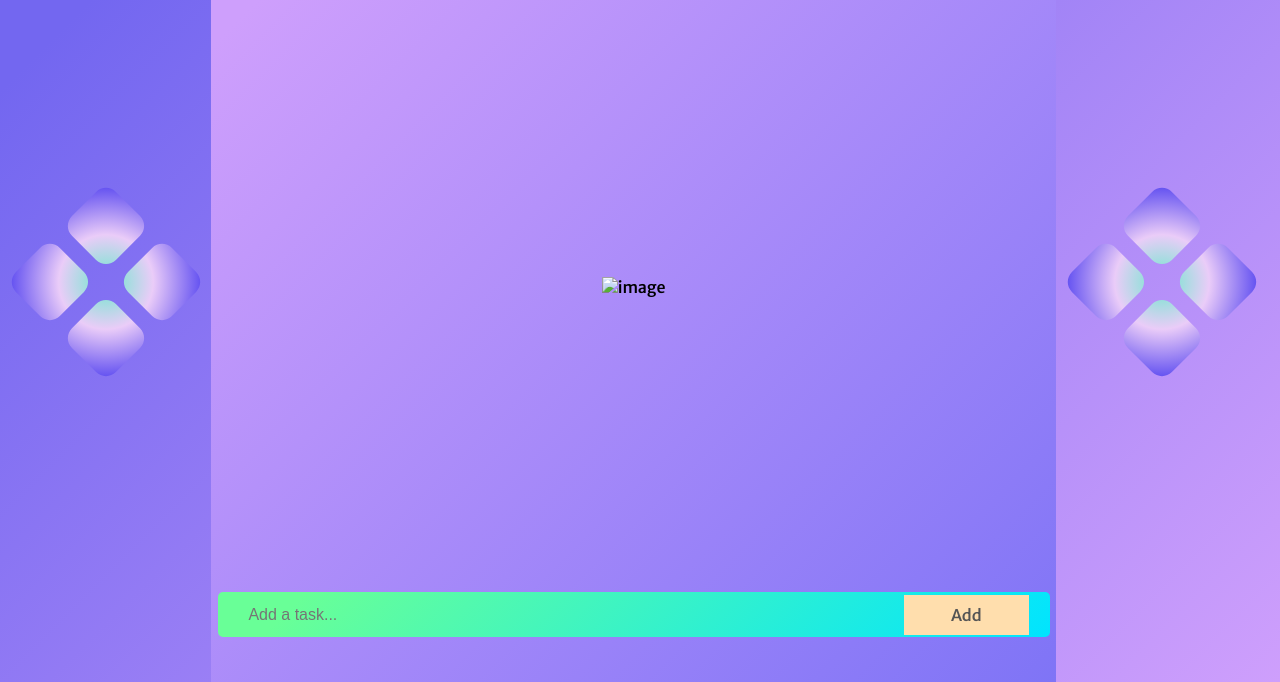
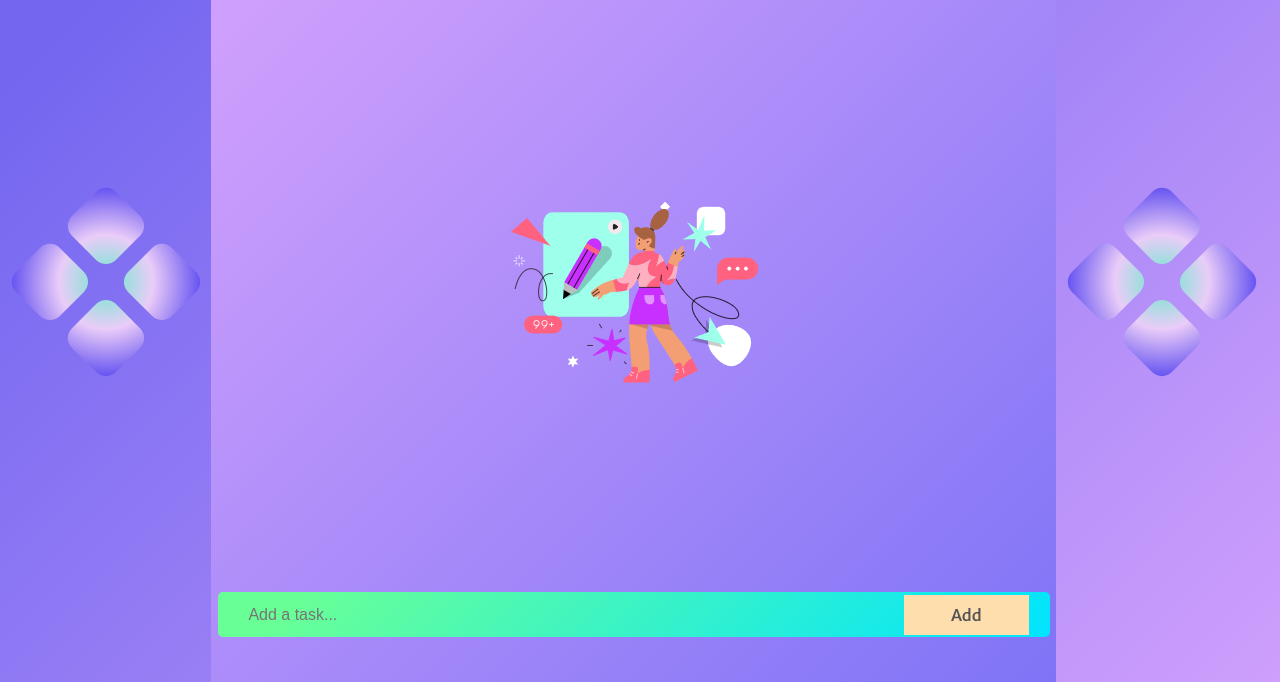
Before and after one commit to varunvaatsalya/CODSOFT, a plain HTML site: page index.html in a window 1280 px wide. Shown: the part 118-800 px from the top of the page. Drawn offline with Linux system fonts and the light colour scheme.

Commit message:
Update index.html

```diff
--- a/index.html
+++ b/index.html
@@ -15,7 +15,7 @@
       </div>
       <div class="image">
         <div class="img">
-          <img src="/todo/person-working-online.png" alt="image" />
+          <img src="./person-working-online.png" alt="image" />
         </div>
       </div>
       <ul id="myUL"></ul>
```
